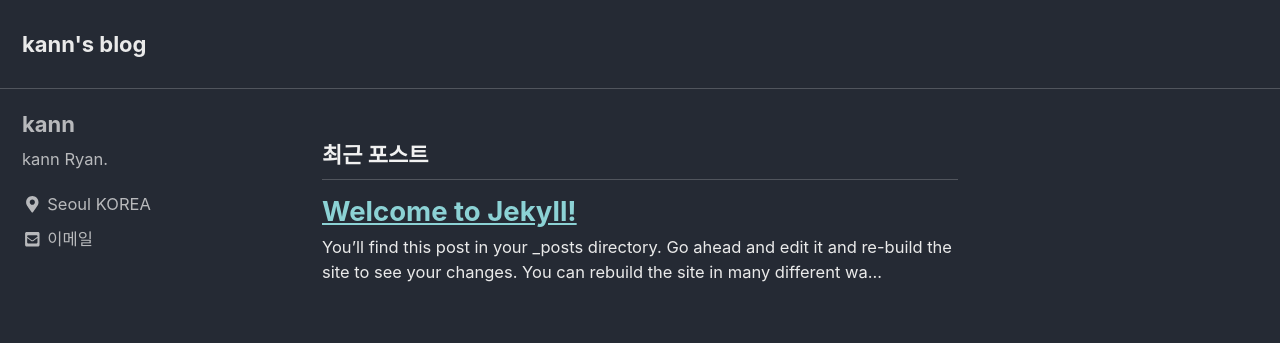
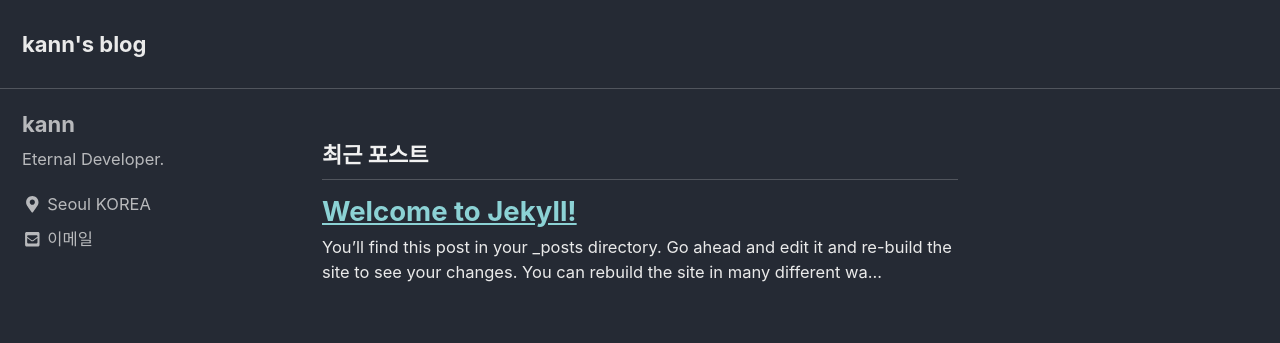
Before and after one commit to nnkann/kann, a Jekyll site: the page built from index.html, in a window 1280 px wide. Shown: the top 343 px of the page. Built offline with Jekyll 4.4.1, drawn with Linux system fonts in a browser that asks for light colours; cached includes are drawn as plain includes; nearby versions of some CDN libraries; the list of posts is cut into pages by our own code.

Commit message:
no message

```diff
--- a/_config.yml
+++ b/_config.yml
@@ -103,7 +103,7 @@ analytics:
 author:
   name             : "kann"
   avatar           : # path of avatar image, e.g. "/assets/images/bio-photo.jpg"
-  bio              : "kann Ryan."
+  bio              : "Eternal Developer."
   location         : "Seoul KOREA"
   email            : "nnkann@gmail.com"
   links:
```
